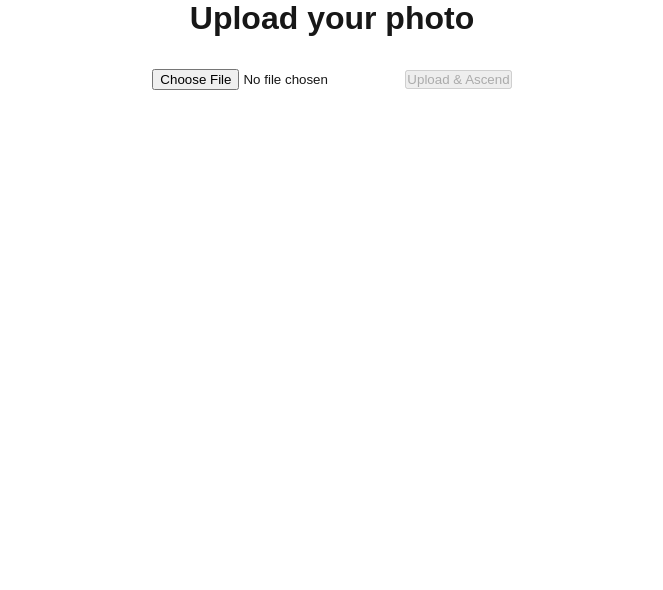
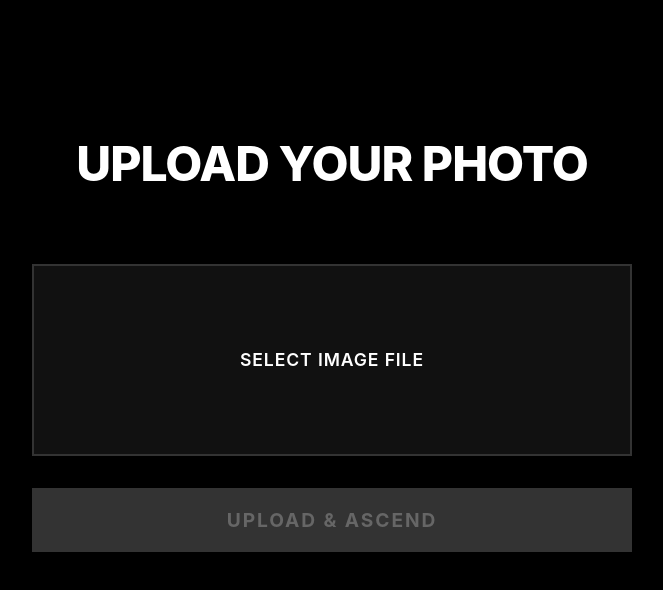
Before and after one commit to ConnorMillsner/GodMode, a Next.js app: page /upload in a window 1280 px wide. Shown: the top 590 px of the page, without its empty margins (308-971 px from the left). Built offline with nearby package versions, Linux system fonts and the light colour scheme.

Commit message:
Add dark-themed fitness upload UI with OpenAI integration

```diff
--- a/app/globals.css
+++ b/app/globals.css
@@ -1,13 +1,10 @@
 :root {
-  --background: #ffffff;
-  --foreground: #171717;
-}
-
-@media (prefers-color-scheme: dark) {
-  :root {
-    --background: #0a0a0a;
-    --foreground: #ededed;
-  }
+  --background: #000000;
+  --foreground: #ffffff;
+  --accent: #ff0000;
+  --accent-hover: #cc0000;
+  --border: #333333;
+  --radius: 0px;
 }
 
 html,
@@ -19,9 +16,14 @@ body {
 body {
   color: var(--foreground);
   background: var(--background);
-  font-family: Arial, Helvetica, sans-serif;
+  font-family: -apple-system, BlinkMacSystemFont, 'Segoe UI', 'Roboto', 'Helvetica Neue', Arial, sans-serif;
   -webkit-font-smoothing: antialiased;
   -moz-osx-font-smoothing: grayscale;
+  font-size: 16px;
+  font-weight: 500;
+  letter-spacing: 0;
+  line-height: 1.5;
+  transition: none;
 }
 
 * {
@@ -31,12 +33,106 @@ body {
 }
 
 a {
-  color: inherit;
+  color: var(--accent);
   text-decoration: none;
+  transition: color 0.2s;
+  font-weight: 600;
 }
 
-@media (prefers-color-scheme: dark) {
-  html {
-    color-scheme: dark;
-  }
+a:hover {
+  color: var(--accent-hover);
 }
+
+button, input[type="submit"] {
+  background: var(--accent);
+  color: #ffffff;
+  border: none;
+  border-radius: var(--radius);
+  padding: 1rem 2rem;
+  font-size: 1rem;
+  font-weight: 700;
+  text-transform: uppercase;
+  letter-spacing: 0.05em;
+  cursor: pointer;
+  transition: background 0.2s;
+  font-family: inherit;
+}
+
+button:hover, input[type="submit"]:hover {
+  background: var(--accent-hover);
+}
+
+button:disabled, input[type="submit"]:disabled {
+  background: #333333;
+  color: #666666;
+  cursor: not-allowed;
+}
+
+input[type="file"], input[type="text"], input[type="email"], input[type="password"] {
+  background: #111111;
+  color: var(--foreground);
+  border: 2px solid var(--border);
+  border-radius: var(--radius);
+  padding: 1rem;
+  font-size: 1rem;
+  font-weight: 600;
+  margin-bottom: 1rem;
+  transition: border-color 0.2s, background-color 0.2s;
+  font-family: inherit;
+}
+
+input[type="file"]:focus, input[type="text"]:focus, input[type="email"]:focus, input[type="password"]:focus {
+  outline: none;
+  border-color: var(--accent);
+  background: #1a0000;
+}
+
+input[type="file"]::file-selector-button {
+  background: var(--accent);
+  color: #ffffff;
+  border: none;
+  border-radius: var(--radius);
+  padding: 0.5rem 1rem;
+  font-weight: 700;
+  text-transform: uppercase;
+  letter-spacing: 0.05em;
+  cursor: pointer;
+  transition: background 0.2s;
+  font-family: inherit;
+}
+
+input[type="file"]::file-selector-button:hover {
+  background: var(--accent-hover);
+}
+
+h1, h2, h3, h4, h5, h6 {
+  font-weight: 800;
+  letter-spacing: -0.02em;
+  color: #ffffff;
+  margin-bottom: 1rem;
+  text-shadow: none;
+  text-transform: uppercase;
+}
+
+h1 {
+  font-size: 3rem;
+}
+
+h2 {
+  font-size: 1.5rem;
+}
+
+h3 {
+  font-size: 1.25rem;
+}
+
+pre, code {
+  background: #111111;
+  color: var(--foreground);
+  border-radius: var(--radius);
+  border: 1px solid var(--border);
+  padding: 1rem;
+  font-family: 'Courier New', monospace;
+  font-size: 0.9rem;
+  line-height: 1.6;
+}
--- a/app/upload/page.tsx
+++ b/app/upload/page.tsx
@@ -1,6 +1,7 @@
 'use client';
 
 import React, { useState } from 'react';
+import styles from './upload.module.css';
 
 export default function UploadPage() {
   const [selectedFile, setSelectedFile] = useState<File | null>(null);
@@ -9,25 +10,19 @@ export default function UploadPage() {
 
   async function handleSubmit(event: React.FormEvent) {
     event.preventDefault();
-
     if (!selectedFile) return;
-
     setLoading(true);
     setResult(null);
-
     const formData = new FormData();
     formData.append('file', selectedFile);
-
     try {
       const response = await fetch('/api/upload', {
         method: 'POST',
         body: formData
       });
-
       if (!response.ok) {
         throw new Error('Upload failed');
       }
-
       const data = await response.json();
       setResult(JSON.stringify(data, null, 2));
     } catch (error) {
@@ -38,62 +33,39 @@ export default function UploadPage() {
   }
 
   return (
-    <div
-      style={{
-        display: 'flex',
-        flexDirection: 'column',
-        alignItems: 'center',
-        gap: '2rem'
-      }}
-    >
+    <div className={styles.container}>
       <h1>Upload your photo</h1>
-      <form onSubmit={handleSubmit}>
-        <input
-          type="file"
-          accept="image/*"
-          onChange={(e) =>
-            setSelectedFile(e.target.files ? e.target.files[0] : null)
-          }
-        />
-        <button type="submit" disabled={!selectedFile || loading}>
-          Upload & Ascend
+      <form className={styles.form} onSubmit={handleSubmit}>
+        <label className={styles.fileInput}>
+          <input
+            type="file"
+            accept="image/*"
+            onChange={(e) => setSelectedFile(e.target.files ? e.target.files[0] : null)}
+            style={{ display: 'none' }}
+          />
+          {selectedFile ? selectedFile.name : 'Select Image File'}
+        </label>
+        <button
+          type="submit"
+          disabled={!selectedFile || loading}
+          className={styles.button}
+        >
+          {loading ? 'Processing...' : 'Upload & Ascend'}
         </button>
       </form>
-
-      {loading && <p>Analyzing photo...</p>}
-
       {selectedFile && (
-        <div>
-          <h2>Preview:</h2>
+        <div className={styles.preview}>
+          <h2>Preview</h2>
           <img
             src={URL.createObjectURL(selectedFile)}
             alt="preview"
-            style={{ maxWidth: '300px' }}
           />
         </div>
       )}
-
       {result && (
-        <div
-          style={{
-            maxWidth: '100%',
-            wordBreak: 'break-word',
-            overflowX: 'auto'
-          }}
-        >
-          <h2>Results:</h2>
-          <pre
-            style={{
-              whiteSpace: 'pre-wrap',
-              wordBreak: 'break-word',
-              maxWidth: '100%',
-              overflowX: 'auto',
-              padding: '1em',
-              borderRadius: '8px'
-            }}
-          >
-            {result}
-          </pre>
+        <div className={styles.result}>
+          <h2>Results</h2>
+          <pre>{result}</pre>
         </div>
       )}
     </div>
--- /dev/null
+++ b/app/upload/upload.module.css
@@ -0,0 +1,171 @@
+.container {
+  min-height: 100vh;
+  background: #000000;
+  color: #ffffff;
+  font-family: -apple-system, BlinkMacSystemFont, 'Segoe UI', 'Roboto', 'Helvetica Neue', Arial, sans-serif;
+  font-weight: 500;
+  padding: 0;
+  margin: 0;
+  display: flex;
+  flex-direction: column;
+  align-items: center;
+  justify-content: flex-start;
+  padding-top: 8rem;
+}
+
+.container h1 {
+  font-size: 3rem;
+  font-weight: 800;
+  letter-spacing: -0.02em;
+  margin: 0 0 4rem 0;
+  text-transform: uppercase;
+  color: #ffffff;
+  text-align: center;
+}
+
+.form {
+  display: flex;
+  flex-direction: column;
+  align-items: center;
+  gap: 2rem;
+  margin-bottom: 4rem;
+  width: 100%;
+  max-width: 600px;
+}
+
+.fileInput {
+  width: 100%;
+  height: 12rem;
+  border: 2px solid #333333;
+  background: #111111;
+  color: #ffffff;
+  font-size: 1.1rem;
+  font-weight: 600;
+  cursor: pointer;
+  display: flex;
+  align-items: center;
+  justify-content: center;
+  transition: all 0.2s ease;
+  text-transform: uppercase;
+  letter-spacing: 0.05em;
+}
+
+.fileInput:hover {
+  border-color: #ff0000;
+  background: #1a0000;
+}
+
+.fileInput:focus {
+  outline: none;
+  border-color: #ff0000;
+  background: #1a0000;
+}
+
+.button {
+  width: 100%;
+  height: 4rem;
+  background: #ff0000;
+  color: #ffffff;
+  border: none;
+  font-size: 1.2rem;
+  font-weight: 700;
+  text-transform: uppercase;
+  letter-spacing: 0.1em;
+  cursor: pointer;
+  transition: all 0.2s ease;
+  font-family: inherit;
+}
+
+.button:hover:not(:disabled) {
+  background: #cc0000;
+}
+
+.button:disabled {
+  background: #333333;
+  color: #666666;
+  cursor: not-allowed;
+}
+
+.preview {
+  width: 100%;
+  max-width: 600px;
+  margin-bottom: 4rem;
+}
+
+.preview h2 {
+  font-size: 1.5rem;
+  font-weight: 700;
+  text-transform: uppercase;
+  letter-spacing: 0.05em;
+  margin: 0 0 1.5rem 0;
+  color: #ffffff;
+}
+
+.preview img {
+  width: 100%;
+  height: auto;
+  max-height: 400px;
+  object-fit: contain;
+  border: 1px solid #333333;
+  filter: grayscale(100%);
+}
+
+.result {
+  width: 100%;
+  max-width: 800px;
+  background: #111111;
+  border: 1px solid #333333;
+  padding: 2rem;
+}
+
+.result h2 {
+  font-size: 1.5rem;
+  font-weight: 700;
+  text-transform: uppercase;
+  letter-spacing: 0.05em;
+  margin: 0 0 1.5rem 0;
+  color: #ffffff;
+}
+
+.result pre {
+  background: #000000;
+  color: #ffffff;
+  padding: 1.5rem;
+  border: 1px solid #333333;
+  font-family: 'Courier New', monospace;
+  font-size: 0.9rem;
+  line-height: 1.6;
+  overflow-x: auto;
+  white-space: pre-wrap;
+  word-wrap: break-word;
+  margin: 0;
+}
+
+.loading {
+  color: #666666;
+}
+
+@media (max-width: 768px) {
+  .container {
+    padding: 4rem 1rem;
+  }
+
+  .container h1 {
+    font-size: 2rem;
+    margin-bottom: 2rem;
+  }
+
+  .form {
+    max-width: 100%;
+  }
+
+  .fileInput {
+    height: 8rem;
+    font-size: 1rem;
+  }
+
+  .button {
+    height: 3.5rem;
+    font-size: 1rem;
+  }
+}
```
Also changed, not shown: pages/api/upload.ts (+36 -3 lines), 1 other file (tests, documents, lock files or other folders).
